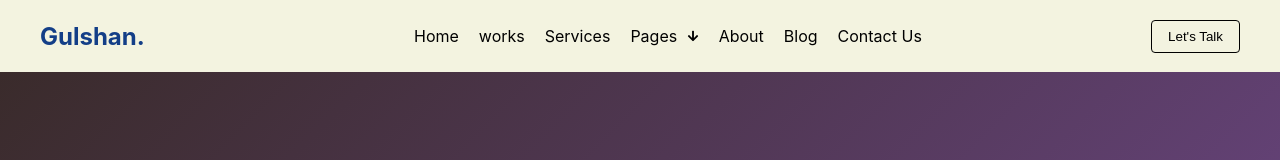
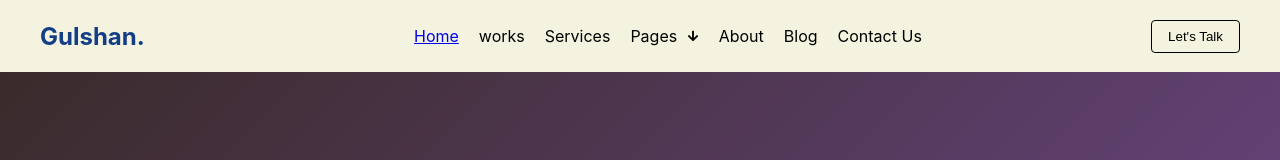
Before and after one commit to gulshanpatel5/Portfolio-New, a React (Create React App) app in the folder my-app/: page / in a window 1280 px wide. Shown: the top 160 px of the page. Built offline with nearby package versions, Linux system fonts and the light colour scheme.

Commit message:
Update Navbar.js

```diff
--- a/my-app/src/components/Navbar.js
+++ b/my-app/src/components/Navbar.js
@@ -1,7 +1,7 @@
 import React, { useState } from "react";
 import { FaBars, FaTimes, FaArrowDown } from "react-icons/fa";
 import "./Navbar.css"
-
+import { Link } from "react-router-dom";
 
 const Navbar = ()=>{
 
@@ -30,11 +30,10 @@
                 {isOpen ? <FaTimes /> : <FaBars />}
             </div>
             <ul className={`nav-links ${isOpen ? "active" : ""}`}>
-
-            <li>Home</li>
+            <li>
+  <Link to="/">Home</Link></li>
             <li>works</li>
             <li>Services</li>
-
             <li className="dropdown">
                 <span onClick={toggleDropdown}>
                     Pages <span className="dropdown-icon"><FaArrowDown/></span>
```
